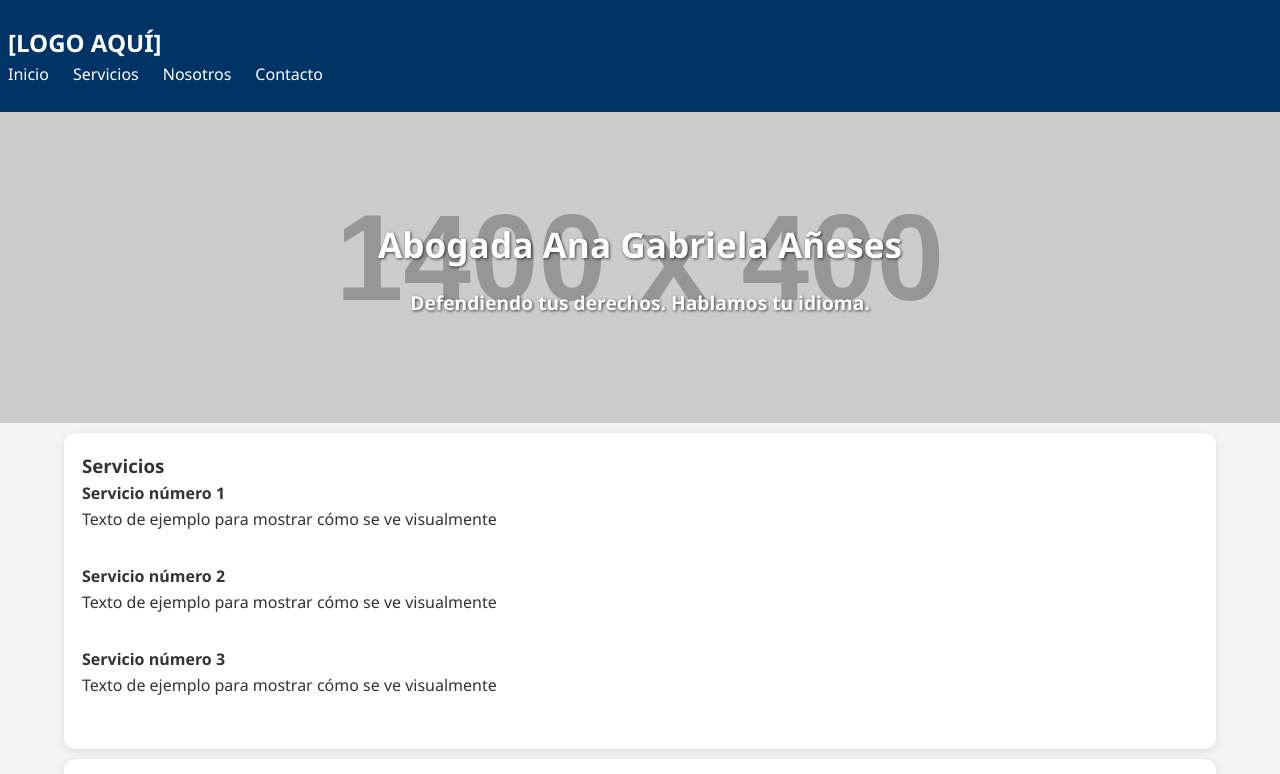
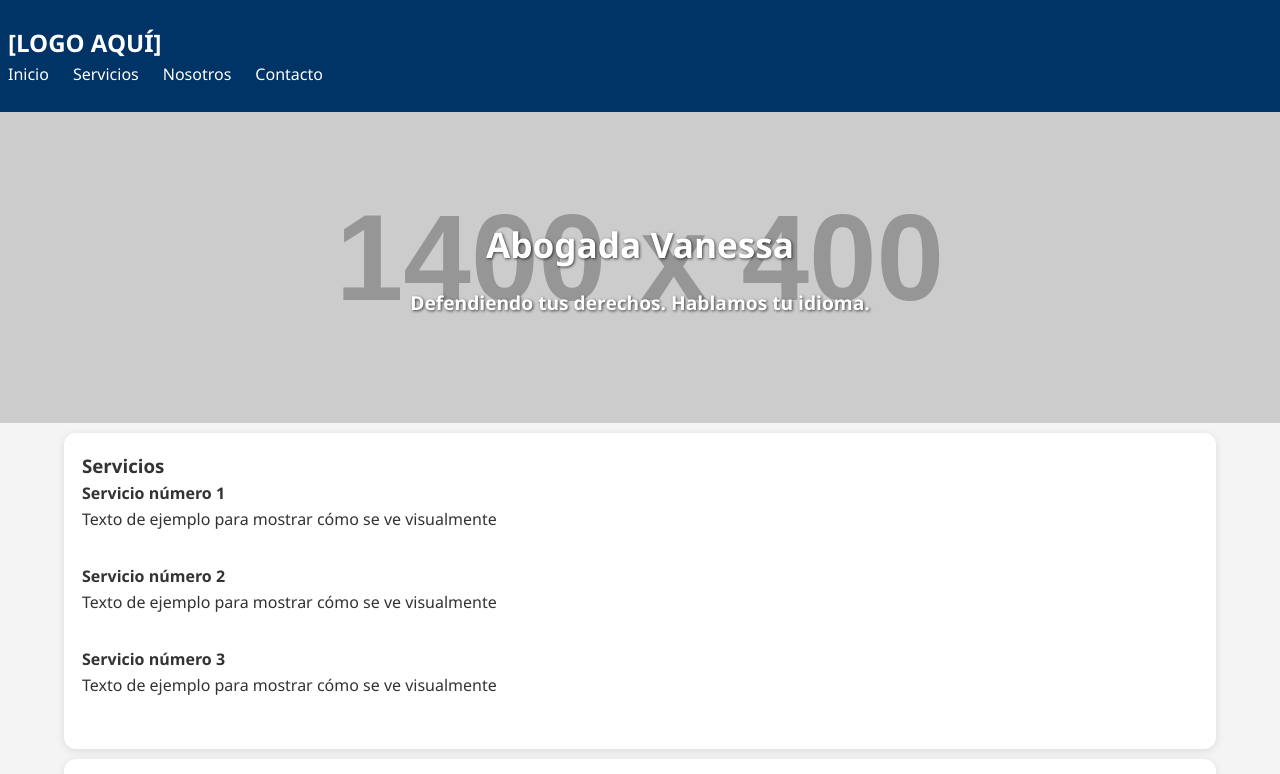
Before and after one commit to davidintadvisors/pagina-abogadas, a plain HTML site: page index.html in a window 1280 px wide. Shown: the top 774 px of the page. Drawn offline with Linux system fonts and the light colour scheme; placeholder pictures from the web are drawn by us.

Commit message:
otra prueba

```diff
--- a/index.html
+++ b/index.html
@@ -34,7 +34,7 @@
 
   <section class="hero" id="inicio">
     <div class="container">
-      <h2>Abogada Ana Gabriela Añeses</h2>
+      <h2>Abogada Vanessa</h2>
       <p><strong>Defendiendo tus derechos. Hablamos tu idioma.</strong></p>
     </div>
   </section>
```
